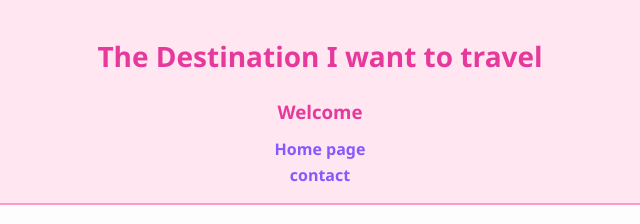
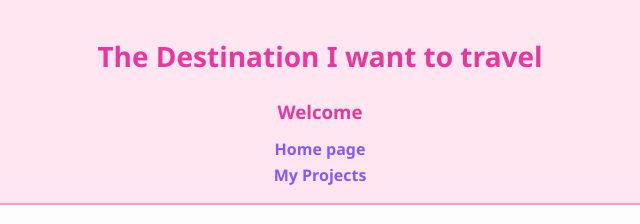
Before and after one commit to diyaaaaa75/diya.github.io, a plain HTML site: page travel.html in a window 1280 px wide. Shown: the top 224 px of the page, 320-960 px from the left. Drawn offline with Linux system fonts and the light colour scheme.

Commit message:
Update travel.html

```diff
--- a/travel.html
+++ b/travel.html
@@ -12,7 +12,7 @@
       <nav>
         <h3>Welcome</h3>
         <a href="index.html"> Home page</a><br />
-        <a href="project.html">contact</a><br />
+        <a href="project.html">My Projects</a><br />
       </nav>
     </header>
     <main>
```
